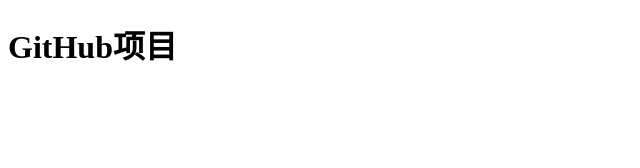
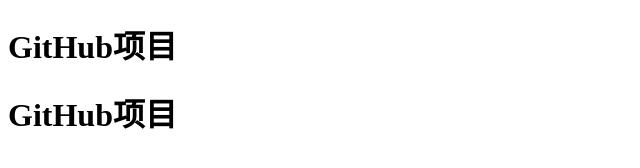
Before and after one commit to ly961123/items, a plain HTML site: page index.html in a window 1280 px wide. Shown: the whole page, without its empty margins (0-640 px from the left). Drawn offline with Linux system fonts and the light colour scheme.

Commit message:
Update index.html

```diff
--- a/index.html
+++ b/index.html
@@ -10,6 +10,7 @@
 
 <body>
     <h1>GitHub项目</h1>
+    <h1>GitHub项目</h1>
 </body>
 
 </html>
```
